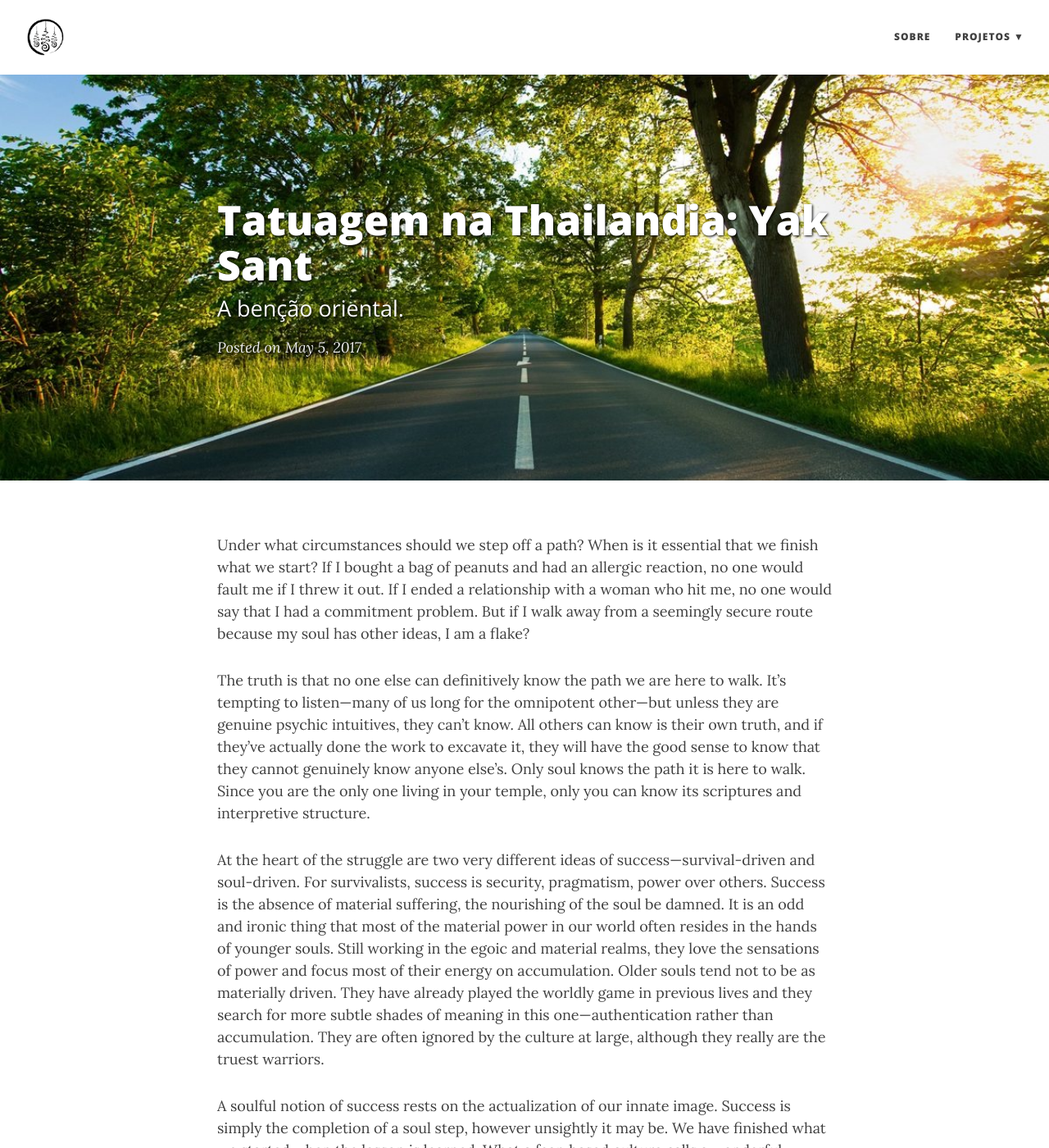
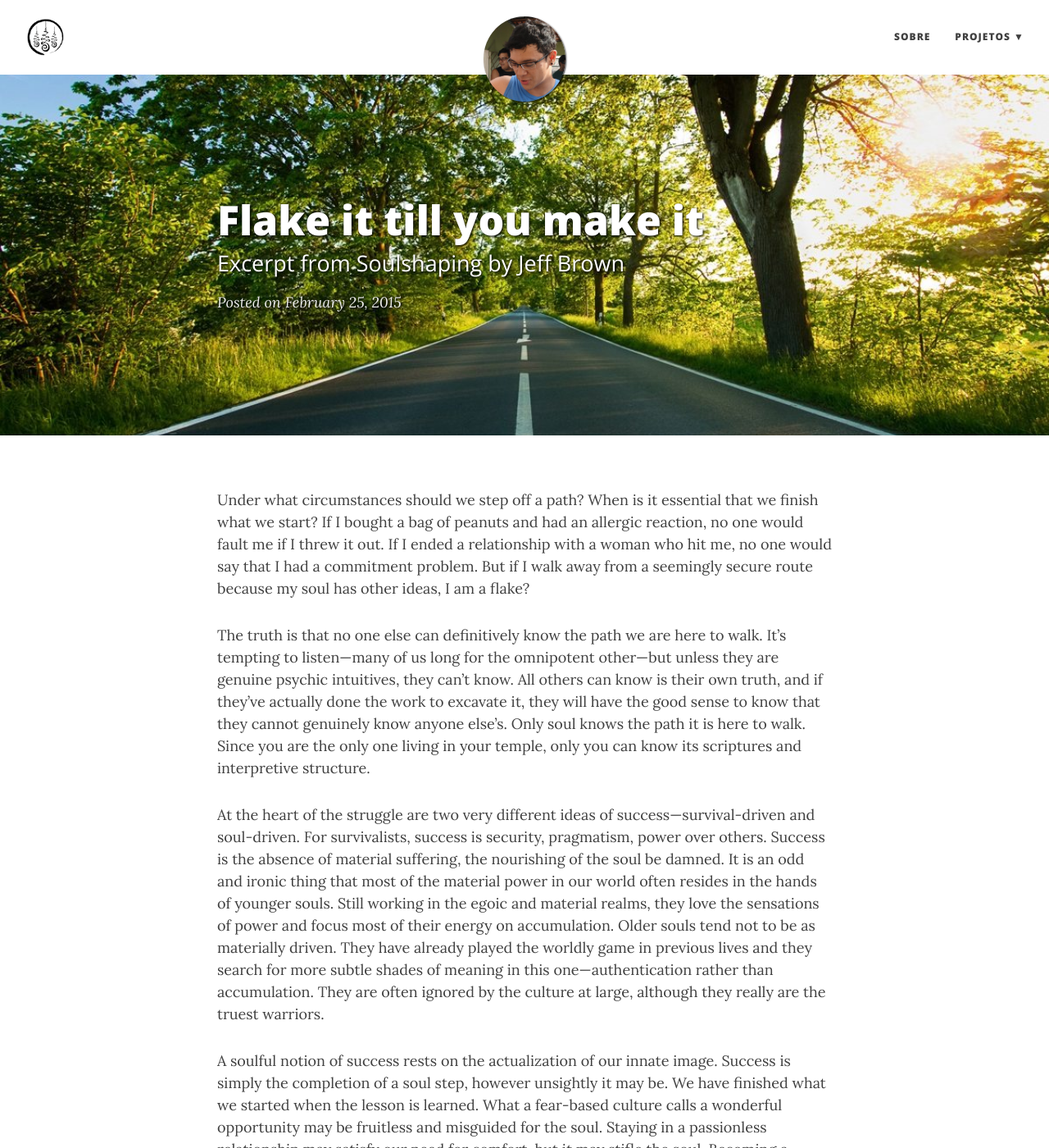
Before and after one commit to jeffklister/jeffklister.github.io, a Jekyll site: the page built from _posts/2015-02-26-flake-it-till-you-make-it.md, in a window 1280 px wide and 1400 px high. Shown: the whole window at 82% size. Built offline with Jekyll 4.4.1, drawn with Linux system fonts in a browser that asks for light colours; nearby versions of some CDN libraries; some of the changed text lies outside the part shown.

Commit message:
Revert "Update from Forestry.io - 2015-02-26-flake-it-till-you-make-it.md"
This reverts commit a03f701ec66da2dfb08a5991b075730a214c4973.

```diff
--- a/_posts/2015-02-26-flake-it-till-you-make-it.md
+++ b/_posts/2015-02-26-flake-it-till-you-make-it.md
@@ -1,19 +1,11 @@
 ---
 layout: post
-title: 'Tatuagem na Thailandia: Yak Sant'
-subtitle: A benção oriental.
+title: Flake it till you make it
+subtitle: Excerpt from Soulshaping by Jeff Brown
 bigimg: "/img/path.jpg"
-url: http://jeffklister.github.io/yaksant
-baseurl: "/yaksant"
-date: 2017-05-05 23:17
-tags:
-- thailandia
-- yak sant
-- tatuagem
-show-avatar: true
-comments: true
-social-share: true
-image: ''
+url: http://jeffklister.github.io/flake-it
+baseurl: "/flake-it"
+date: '2015-02-26T00:00:00.000+00:00'
 ---
 
 Under what circumstances should we step off a path? When is it essential that we finish what we start? If I bought a bag of peanuts and had an allergic reaction, no one would fault me if I threw it out. If I ended a relationship with a woman who hit me, no one would say that I had a commitment problem. But if I walk away from a seemingly secure route because my soul has other ideas, I am a flake?
```
